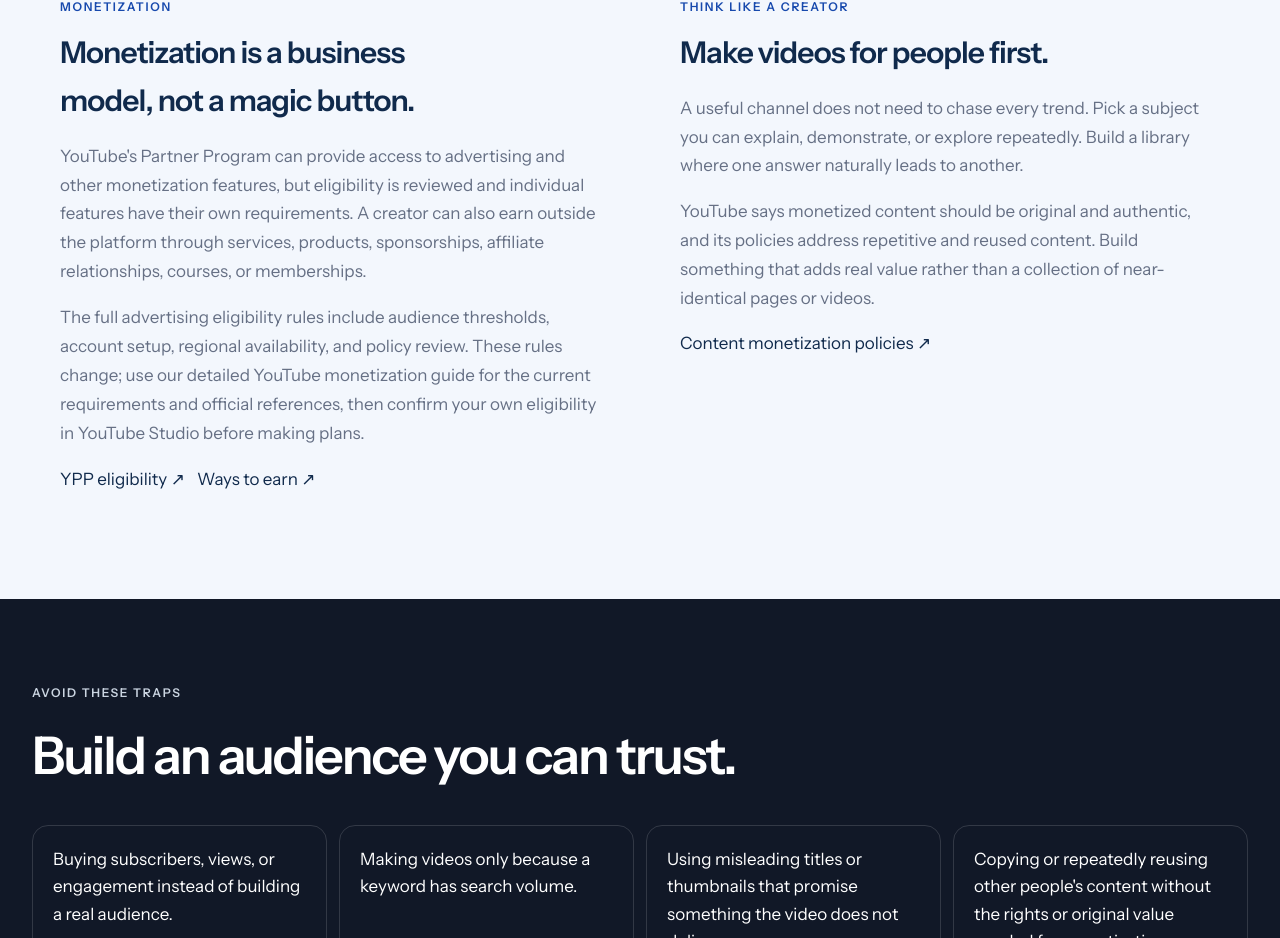
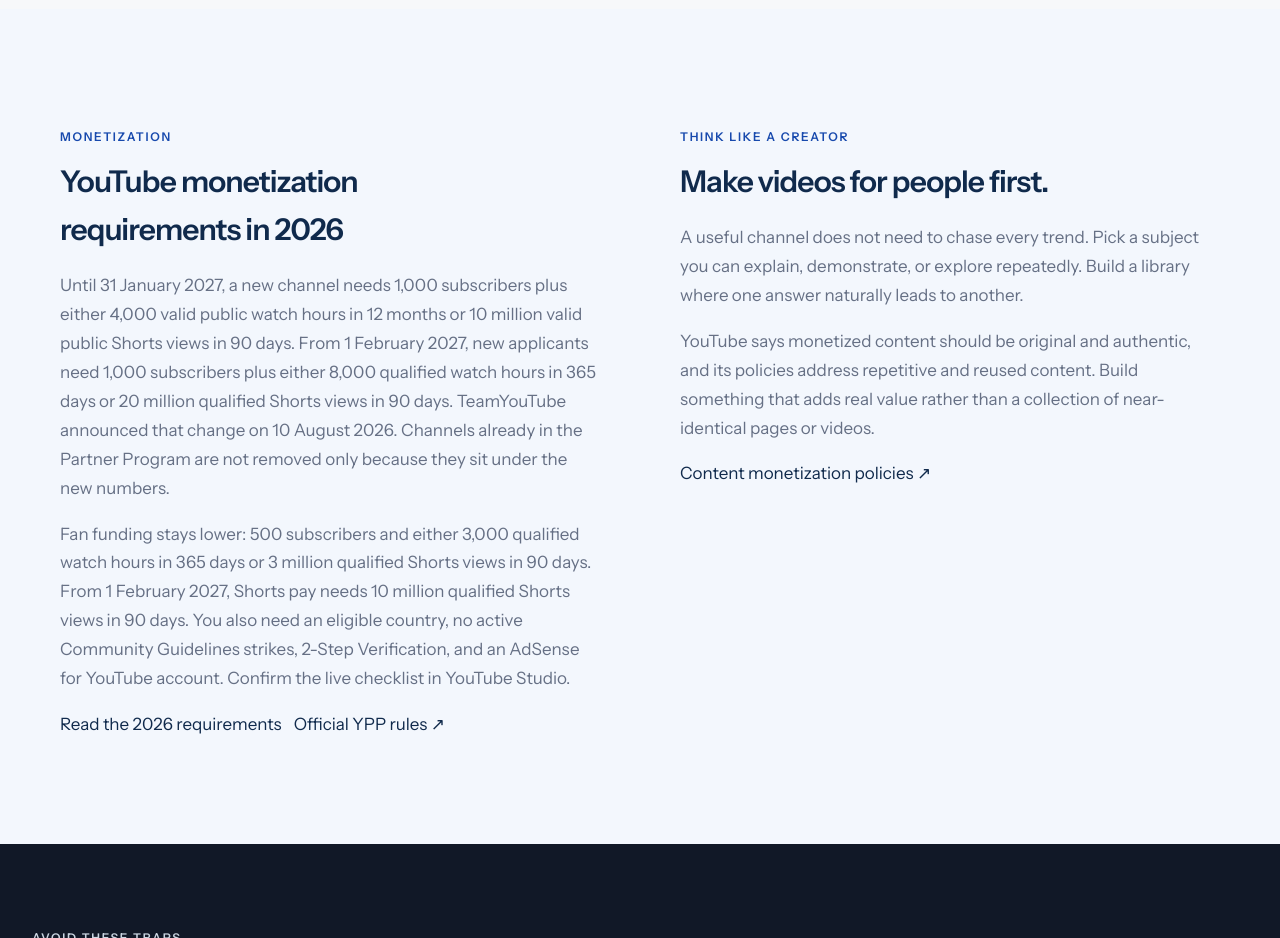
Before and after one commit to zainkhanpk742/buildskills, a Next.js app: page /learn/youtube in a window 1280 px wide. Shown: the part 2796-3734 px from the top of the page. Built offline with nearby package versions, Linux system fonts and the light colour scheme.

Commit message:
Put the 2026 YouTube Partner Program numbers on the YouTube hub

```diff
--- a/src/app/learn/youtube/page.tsx
+++ b/src/app/learn/youtube/page.tsx
@@ -36,7 +36,13 @@ const lessons = [
     n: "06",
     title: "How can I make money on YouTube?",
     slug: "make-money-on-youtube",
-    body: "Understand YouTube monetization, YPP, and the wider business models that can turn attention into income.",
+    body: "Ads, memberships, products, services, and sponsorships, and which ones need the Partner Program.",
+  },
+  {
+    n: "07",
+    title: "What are the YouTube monetization requirements in 2026?",
+    slug: "youtube-monetization-requirements-2026",
+    body: "The current watch-hour and Shorts thresholds, and the higher bar for new channels from 1 February 2027.",
   },
 ];
 
@@ -212,42 +218,25 @@ export default function Page() {
           <div className="card" style={{ padding: "28px" }}>
             <p className="eyebrow">MONETIZATION</p>
             <h2 style={{ fontSize: "30px", letterSpacing: "-.03em", margin: "0 0 14px" }}>
-              Monetization is a business model, not a magic button.
+              YouTube monetization requirements in 2026
             </h2>
             <p style={{ color: "#667085", lineHeight: 1.7 }}>
-              YouTube's Partner Program can provide access to advertising and
-              other monetization features, but eligibility is reviewed and
-              individual features have their own requirements. A creator can
-              also earn outside the platform through services, products,
-              sponsorships, affiliate relationships, courses, or memberships.
+              Until 31 January 2027, a new channel needs 1,000 subscribers plus either 4,000 valid public watch hours in 12 months or 10 million valid public Shorts views in 90 days. From 1 February 2027, new applicants need 1,000 subscribers plus either 8,000 qualified watch hours in 365 days or 20 million qualified Shorts views in 90 days. TeamYouTube announced that change on 10 August 2026. Channels already in the Partner Program are not removed only because they sit under the new numbers.
             </p>
             <p style={{ color: "#667085", lineHeight: 1.7 }}>
-              The full advertising eligibility rules include audience
-              thresholds, account setup, regional availability, and policy
-              review. These rules change; use our{" "}
-              <Link href="/learn/youtube/make-money-on-youtube">
-                detailed YouTube monetization guide
-              </Link>{" "}
-              for the current requirements and official references, then
-              confirm your own eligibility in YouTube Studio before making
-              plans.
+              Fan funding stays lower: 500 subscribers and either 3,000 qualified watch hours in 365 days or 3 million qualified Shorts views in 90 days. From 1 February 2027, Shorts pay needs 10 million qualified Shorts views in 90 days. You also need an eligible country, no active Community Guidelines strikes, 2-Step Verification, and an AdSense for YouTube account. Confirm the live checklist in YouTube Studio.
             </p>
             <div style={{ display: "flex", gap: "12px", flexWrap: "wrap", marginTop: "18px" }}>
+              <Link className="secondary-btn" href="/learn/youtube/youtube-monetization-requirements-2026">
+                Read the 2026 requirements
+              </Link>
               <a
                 className="secondary-btn"
                 href="https://support.google.com/youtube/answer/72851"
                 target="_blank"
                 rel="noreferrer"
               >
-                YPP eligibility ↗
-              </a>
-              <a
-                className="secondary-btn"
-                href="https://support.google.com/youtube/answer/72857"
-                target="_blank"
-                rel="noreferrer"
-              >
-                Ways to earn ↗
+                Official YPP rules ↗
               </a>
             </div>
           </div>
```
